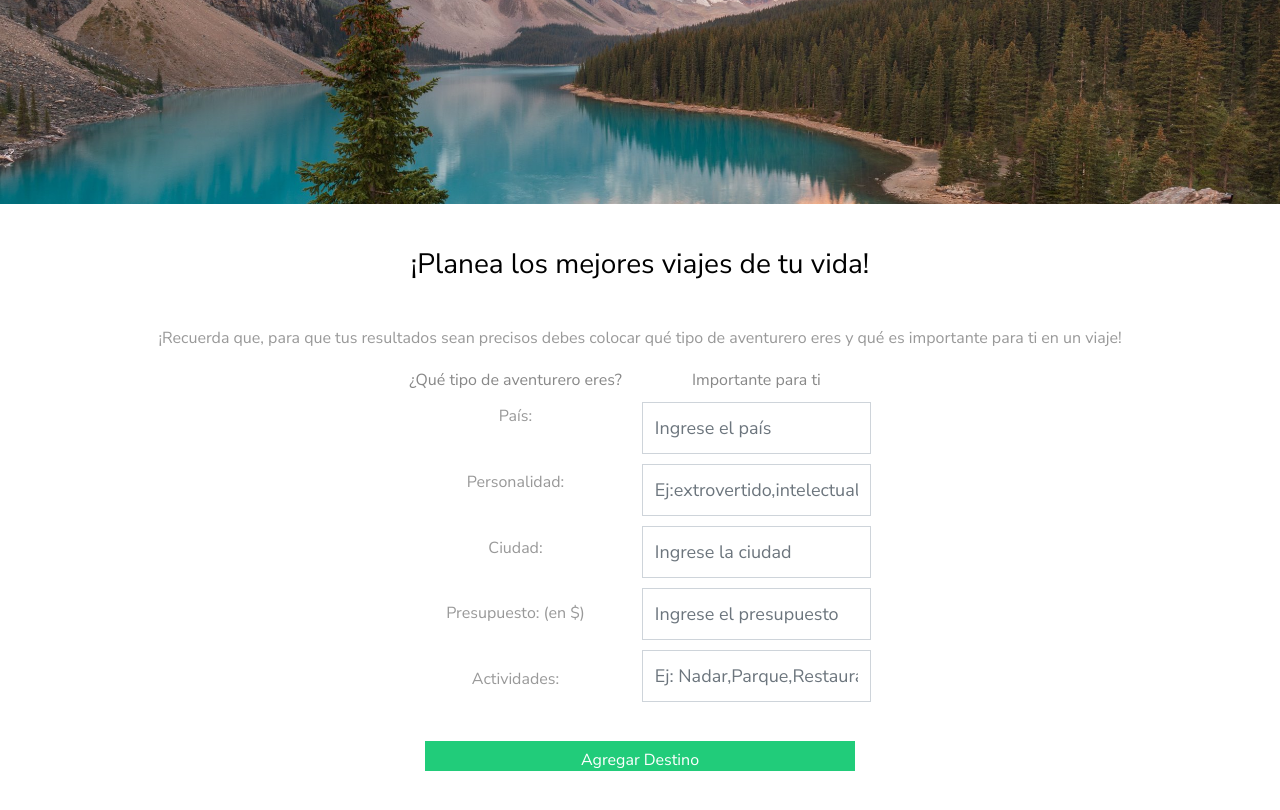
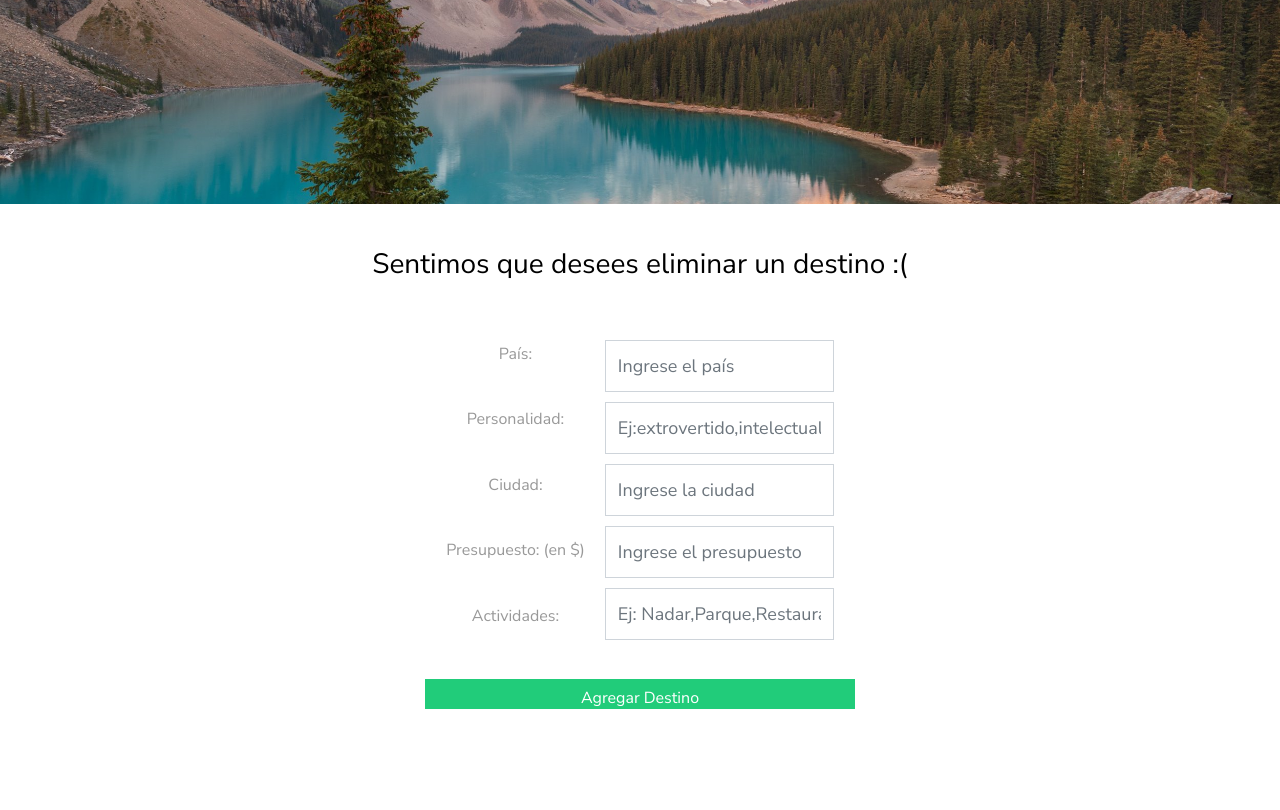
Before and after one commit to Sofiamishel2003/TravelAgent, a plain HTML site: page Eliminar.html in a window 1280 px wide. Shown: the part 96-906 px from the top of the page. After the commit the page ends 862 px from the top, so only its background shows below. Drawn offline with nearby package versions, Linux system fonts and the light colour scheme; files that its build step writes are made by us from their sources.

Commit message:
Update Eliminar.html

```diff
--- a/Eliminar.html
+++ b/Eliminar.html
@@ -77,14 +77,13 @@
 
     <div>
         </br>
-        <h1 class="h3 mb-0 text-gray-800">¡Planea los mejores viajes de tu vida!</h1>
+        <h1 class="h3 mb-0 text-gray-800">Sentimos que desees eliminar un destino :(</h1>
         <br>
-        <p style="justify-content: center; text-align: center;">¡Recuerda que, para que tus resultados sean precisos debes colocar qué tipo de aventurero eres y qué es importante para ti en un viaje!</p>
+        <p style="justify-content: center; text-align: center;"¡Gracias por hacernos mejorar y eliminar tu mismo el destino, mejoraremos nuestra base!</p>
     </div>
     <form id="consultaForm">
     <div class="container">
         <div class="column">
-            <h2 class="title">¿Qué tipo de aventurero eres?</h2>
             <label>País:</label><br>
             <label>Personalidad:</label><br>
             <label>Ciudad:</label><br>
@@ -93,7 +92,6 @@
 
         </div>
         <div class="column">
-            <h2 class="title">Importante para ti</h2>
             <input type="text" class="form-control custom-input" placeholder="Ingrese el país" id="paisInput" required>
             <input type="text" class="form-control custom-input" placeholder="Ej:extrovertido,intelectual" id="personalidadInput" required>
             <input type="text" class="form-control custom-input" placeholder="Ingrese la ciudad" id="ciudadInput" required>
```
